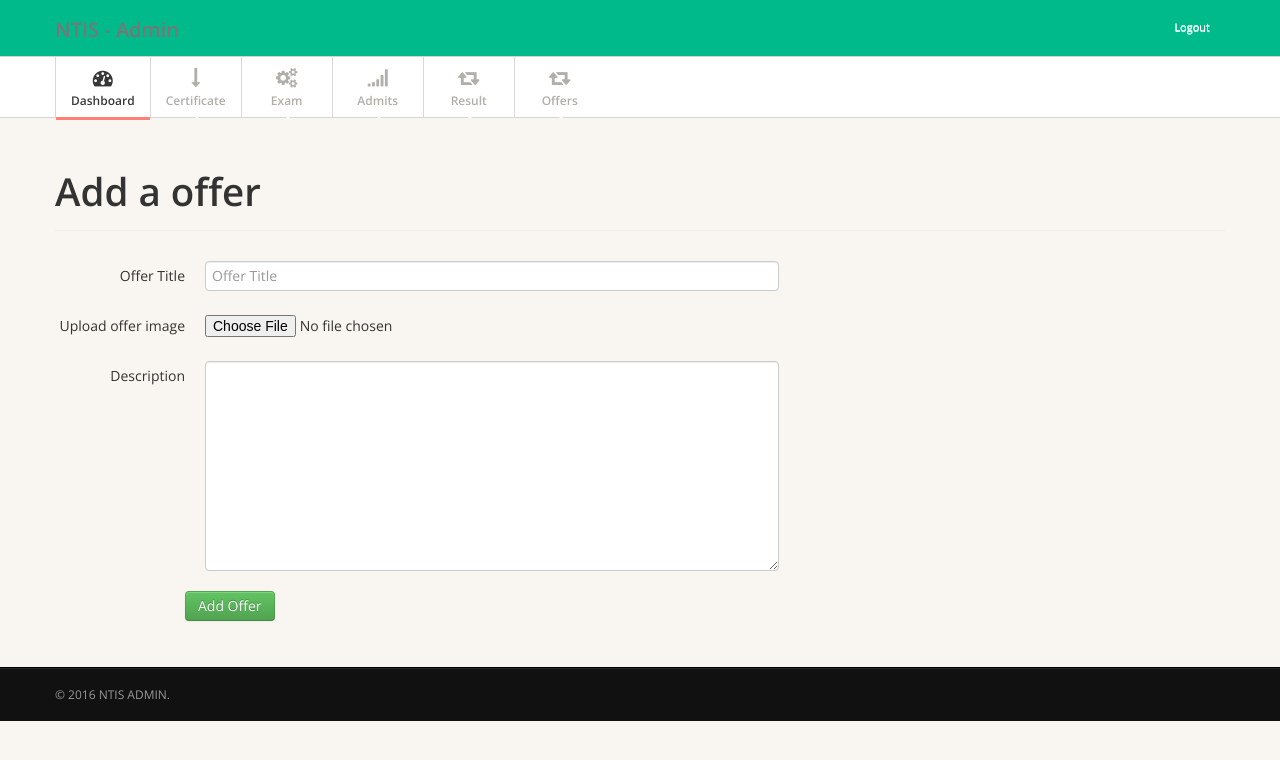
After one commit to nitishdola/ntis_education, a Laravel app: template resources/views/offers/create.blade.php in a window 1280 px wide. The commit adds this page. Shown: the top 760 px of the page. Run offline with Laravel 8, Linux system fonts and the light colour scheme; the template is opened without the code that fills it, so the values that code supplies are empty; settings files or empty folders that the repository lacks are supplied; some libraries are stand-ins or nearby versions.

Commit message:
uploading offers from admin

```diff
--- a/app/Http/Controllers/HomeController.php
+++ b/app/Http/Controllers/HomeController.php
@@ -6,18 +6,20 @@ use Illuminate\Http\Request;
 
 use App\Http\Requests;
 use App\Http\Controllers\Controller;
-use App\Admit,App\Certificate,App\Result;
+use App\Admit,App\Certificate,App\Result, App\Offer;
 
 class HomeController extends Controller
 {
     public function index() {
-    	return view('home.index');
+    	$offers = Offer::whereStatus(1)->get();
+    	return view('home.index', compact('offers'));
     }
 
     public function admin() {
     	$admits = Admit::whereStatus(1)->count();
     	$certificates = Certificate::whereStatus(1)->count();
     	$results = Certificate::whereStatus(1)->count();
+
     	return view('home.admin_home', compact('admits', 'certificates', 'results'));
     }
 }
--- a/app/Http/routes.php
+++ b/app/Http/routes.php
@@ -34,6 +34,13 @@ Route::get('courses-offered',[ 'as' => 'courses_path', 'uses' => 'CoursesControl
 
 Route::get('course/add',[ 'as' => 'courses_add_path', 'uses' => 'CoursesController@create']);
 Route::post('course/add', 'CoursesController@store');
+
+Route::get('offers/add',[ 'middleware' => 'auth','as' => 'offer_add_path', 'uses' => 'OffersController@create']);
+Route::post('offers/add',[ 'middleware' => 'auth','as' => 'offer_store_path', 'uses' => 'OffersController@store']);
+
+Route::get('offers',[ 'as' => 'offer_view_path', 'uses' => 'OffersController@index']);
+//Route::get('offers/edit/{num}',[ 'as' => 'offer_edit_path', 'uses' => 'OffersController@edit']);
+Route::get('offers/destroy/{num}',[ 'as' => 'offer_destroy_path', 'uses' => 'OffersController@destroy']);
 
 
 Route::get('certificates/add',[ 'as' => 'certificate_add_path', 'uses' => 'CertificatesController@create']);
--- a/composer.json
+++ b/composer.json
@@ -9,7 +9,8 @@
         "laravel/framework": "5.1.*",
         "illuminate/html": "^5.0",
         "laravelcollective/html": "~5.0",
-        "guzzle/guzzle": "^3.9"
+        "guzzle/guzzle": "^3.9",
+        "intervention/image": "^2.3"
     },
     "require-dev": {
         "fzaninotto/faker": "~1.4",
--- a/config/app.php
+++ b/config/app.php
@@ -146,6 +146,7 @@ return [
         App\Providers\EventServiceProvider::class,
         App\Providers\RouteServiceProvider::class,
 
+        Intervention\Image\ImageServiceProvider::class,
     ],
 
     /*
@@ -195,7 +196,9 @@ return [
         'View'      => Illuminate\Support\Facades\View::class,
 
         'Form' => 'Collective\Html\FormFacade',
-      'Html' => 'Collective\Html\HtmlFacade',
+        'Html' => 'Collective\Html\HtmlFacade',
+
+        'Image' => Intervention\Image\Facades\Image::class,
 
     ],
 
--- a/resources/views/common/admin/navigation.blade.php
+++ b/resources/views/common/admin/navigation.blade.php
@@ -31,6 +31,15 @@
             <li><a href="{{ route('result_admin_view_path') }}">View result(ADMIN)</a></li>
           </ul>
         </li>
+
+        <li class="dropdown"><a href="javascript:;" class="dropdown-toggle" data-toggle="dropdown"> <i class="icon-retweet
+"></i><span>Offers</span> <b class="caret"></b></a>
+          <ul class="dropdown-menu">
+            <li><a href="{{ route('offer_add_path') }}">Add</a></li>
+            <li><a href="{{ route('offer_view_path') }}">View All</a></li>
+          </ul>
+        </li>
+
       </ul>
     </div>
     <!-- /container -->
--- /dev/null
+++ b/resources/views/offers/_form.blade.php
@@ -0,0 +1,20 @@
+<div class="control-group">
+  {!! Form::label('title', 'Offer Title', array('class' => "control-label")) !!}
+  <div class="controls">
+  	{!! Form::text('title', null, ['class' => 'span6 form-control input-md',  'placeholder' => 'Offer Title','autocomplete' => 'off',  'title' => 'Enter offer title','required' => 'true']) !!}
+  </div>
+</div>
+
+<div class="control-group">
+  {!! Form::label('image', 'Upload offer image', array('class' => "control-label")) !!}
+  <div class="controls">
+    {!! Form::file('image', null, ['class' => 'form-control input-md', 'title' => 'Upload offer image','required' => 'true']) !!}
+  </div>
+</div>
+
+<div class="control-group">
+  {!! Form::label('description', 'Description', array('class' => "control-label")) !!}
+  <div class="controls">
+    {!! Form::textarea('description', null, ['class' => 'span6 form-control input-md', 'title' => 'Description',]) !!}
+  </div>
+</div>
--- /dev/null
+++ b/resources/views/offers/create.blade.php
@@ -0,0 +1,32 @@
+@extends('admin_default')
+
+@section('content')
+
+<div class="page-header">
+	<h1>Add a offer</h1>
+	<div class="headerdivider">
+	</div>
+</div>
+<div class="row top30">
+	<div class="col-md-12">
+		@if (session('status'))
+		    {!! session('status') !!}
+		@endif
+
+		{!! Form::open(array('class' => "form-horizontal", 'files' => "true")) !!}
+			<fieldset>
+				@include('offers._form')
+				<div class="form-group">
+				  <label class="col-md-4 control-label" for="textinput"></label>
+				  <div class="col-md-6">
+				  	<input class="btn btn-success" type="submit" value="Add Offer">
+				  </div>
+				</div>
+
+			</fieldset>
+		{!! Form::close() !!}
+
+	</div>
+
+</div>
+@stop
```
Also changed, not shown: app/Http/Controllers/OffersController.php (added, +109 -0 lines), app/Offer.php (added, +17 -0 lines), resources/views/home/index.blade.php (+37 -0 lines), resources/views/offers/index.blade.php (added, +75 -0 lines), resources/views/results/view_result.blade.php (+1 -1 lines), database/migrations/2016_03_26_054103_create_offeres_table.php (added), public/uploads/offers/2016-03-29/a8f502eec5239ce2ac1cf5b4ba29a8c4_65-pc-off.jpg (added), public/uploads/offers/2016-03-29/a8f502eec5239ce2ac1cf5b4ba29a8c4_65-pc-off_OLD.jpg (added), public/uploads/offers/2016-03-29/f944b1f0568f2fc1f525272063d97db0_apply-offer.jpg (added), public/uploads/offers/f944b1f0568f2fc1f525272063d97db0_apply-offer.jpg (added), public/uploads/offers/home-slide-1.jpg (added), public/uploads/offers/test.jpg (added), 1 other file.
